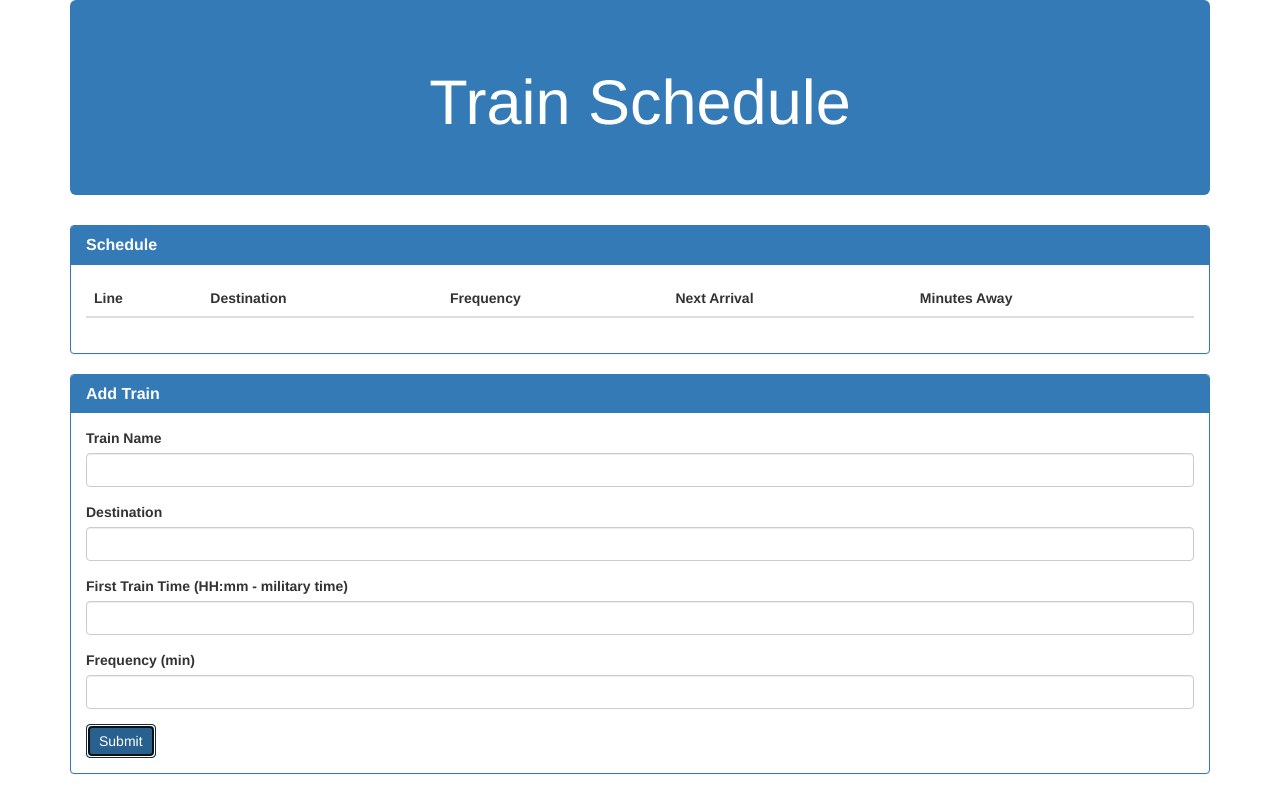
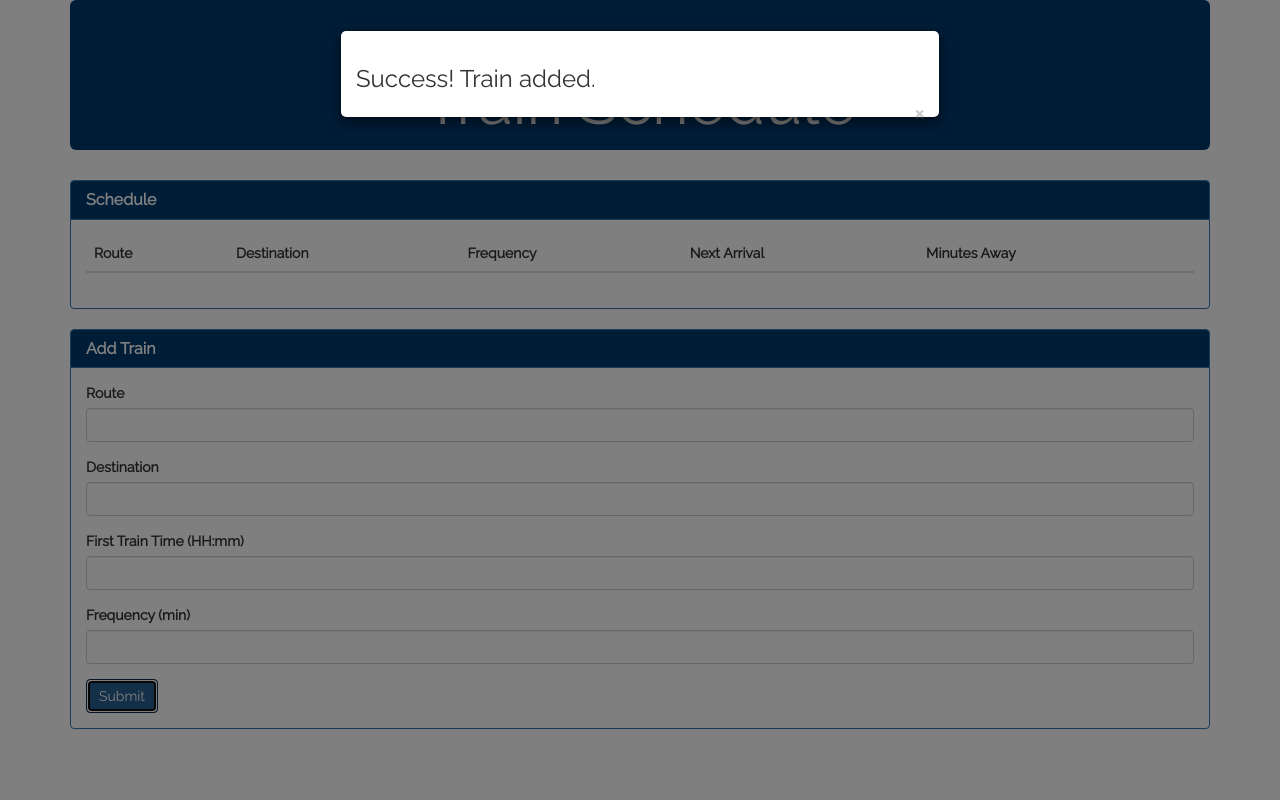
Before and after one commit to BrienHall/train-scheduler, a plain HTML site: page index.html in a window 1280 px wide. Both pictures are taken after typing "Sample", "Sample", "Sample", "Sample" into the empty fields and a click on the button "Submit". Drawn offline with nearby package versions, Linux system fonts and the light colour scheme; no server answers.

Commit message:
working app

```diff
--- a/index.html
+++ b/index.html
@@ -7,9 +7,16 @@
     <meta charset="UTF-8">
     <title>Train Schedule</title>
     <link rel="stylesheet" href="https://maxcdn.bootstrapcdn.com/bootstrap/3.3.7/css/bootstrap.min.css">
+    <link href="https://fonts.googleapis.com/css?family=Raleway" rel="stylesheet">
+    <style>
+      body {
+        font-family: 'Raleway', sans-serif;
+      }
+    </style>
+    <link rel="stylesheet" href="style.css">
     <script src="https://cdnjs.cloudflare.com/ajax/libs/jquery/3.2.1/jquery.min.js"></script>
     <script src="https://maxcdn.bootstrapcdn.com/bootstrap/3.3.7/js/bootstrap.min.js"></script>
-    <script src="https://www.gstatic.com/firebasejs/4.2.0/firebase.js"></script>
+    <script src="https://www.gstatic.com/firebasejs/4.4.0/firebase.js"></script>
     <script src="https://cdn.jsdelivr.net/momentjs/2.12.0/moment.min.js"></script>
 
   </head>
@@ -18,26 +25,21 @@
   <body>
 
     <div class="container">
-
-      <!-- Jumbotron -->
-      <div class="jumbotron" style="background-color: #337ab7; color: white">
+      <div class="jumbotron">
         <h1 class="text-center">Train Schedule</h1>
       </div>
 
       <div class="row">
-
         <div class="col-lg-12">
-
-        <!-- Current Trains-->
           <div class="panel panel-primary">
             <div class="panel-heading">
               <h3 class="panel-title"><strong>Schedule</strong></h3>
             </div>
             <div class="panel-body">
-              <table class="table table-hover" id='train-table'>
+              <table class="table table-hover" id="train-table">
                 <thead>
                   <tr>
-                    <th>Line</th>
+                    <th>Route</th>
                     <th>Destination</th>
                     <th>Frequency</th>
                     <th>Next Arrival</th>
@@ -50,47 +52,51 @@
             </div>
           </div>
 
-          <!-- Add Train  -->
           <div class="panel panel-primary">
             <div class="panel-heading">
               <h3 class="panel-title"><strong>Add Train</strong></h3>
             </div>
             <div class="panel-body">
 
-              <!-- Entry Form -->
               <form>
                 <div class="form-group">
-                  <label for="train-name-input">Train Name</label>
-                  <input class="form-control" id="train-name-input" type="text">
+                  <label for="train-route-input">Route</label>
+                  <input class="form-control" id="train-route-input" type="text">
                 </div>
                 <div class="form-group">
                   <label for="destination-input">Destination</label>
                   <input class="form-control" id="destination-input" type="text">
                 </div>
                 <div class="form-group">
-                  <label for="first-train-input">First Train Time (HH:mm - military time)</label>
+                  <label for="first-train-input">First Train Time (HH:mm)</label>
                   <input class="form-control" id="first-train-input" type="text">
                 </div>
                 <div class="form-group">
                   <label for="frequency-input">Frequency (min)</label>
                   <input class="form-control" id="frequency-input" type="text">
                 </div>
-                <button class="btn btn-primary" id="add-train-btn" type="submit">Submit</button>
+                <button class="btn btn-primary" id="add-train" type="submit">Submit</button>
               </form>
 
             </div>
-
           </div>
-
         </div>
-
       </div>
-
     </div>
 
-    <!-- JavaScript -->
-    <script src="scheduler.js"></script>
+    <div class="modal fade" id="success-modal">
+      <div class="modal-dialog" role="document">
+        <div class="modal-content">
+          <div class="modal-body">
+            <h3>Success! Train added.</h3>
+            <button type="button" class="close" data-dismiss="modal" aria-label="Close">
+            <span aria-hidden="true">&times;</span>
+            </button>
+          </div>
+        </div>
+      </div>
+    </div>
 
+  <script src="scheduler.js"></script>
   </body>
-
 </html>
--- a/scheduler.js
+++ b/scheduler.js
@@ -1,47 +1,44 @@
-// 1. Initialize Firebase
 
 var config = {
-	apiKey: "",
-	authDomain: "",
-	databaseURL: "",
-	projectId: "",
+	apiKey: "AIzaSyBcIfv4moiP8B5XvnI0Z1Jd9hifvwNpghU",
+	authDomain: "train-scheduler-45535.firebaseapp.com",
+	databaseURL: "https://train-scheduler-45535.firebaseio.com",
+	projectId: "train-scheduler-45535",
 	storageBucket: "",
-	messagingSenderId: ""
-};
+	messagingSenderId: "302955548429"
+	};
+
 firebase.initializeApp(config);
+
 var database = firebase.database();
 
+$("#add-train").on("click", function(event) {
+  event.preventDefault();
 
-// 2. Add a train action
-$("#add-train-btn").on("click", function(event) {
-  event.preventDefault();
-  // Grabs user input
-  var trainName = $("#train-name-input").val().trim();
+  var trainName = $("#train-route-input").val().trim();
   var trainDestination= $("#destination-input").val().trim();
   var firstTrain = $('#first-train-input').val().trim();
   var trainFrequency = $("#frequency-input").val().trim();
 
-  // Creates local "temporary" object for holding Train data
   var newTrain = {
     trainName: trainName,
     destination: trainDestination,
     firstTrain: firstTrain,
     frequency: trainFrequency
   };
-  // Insert train data to the database
+
   database.ref().push(newTrain);
-  // Alert
-  alert("Train successfully added");
-  // Clear inputs
+
+  $("#success-modal").modal();
+
   $('input[type="text"]').val('');
 });
 
-// 3. Create Firebase event for adding Train to the database and a row in the html when a user adds an entry
+
 database.ref().on("child_added", function(childSnapshot, prevChildKey) {
 	var snapVal = childSnapshot.val();
 	console.log(snapVal);
 
-	// Calculate the next arrival time based on start time
 	var firstArrival = moment(snapVal.firstTrain, "HH:mm");
 	console.log("firstArrival: " + firstArrival);
 
@@ -77,10 +74,6 @@ database.ref().on("child_added", function(childSnapshot, prevChildKey) {
 	console.log(firstTrain);
 	console.log(minutesAway);
 
-
-
-
-	// Add each train's data into the table
 	$("#train-table > tbody").append("<tr><td>" + trainName + "</td><td>" + destination + "</td><td class='nextTrainFrequency'>" +
 	frequency + "</td><td class='traintime'>" + nextTrainTime + "</td><td class='nextTrainMinutes'>" + minutesAway + "</td></tr>");
 
--- /dev/null
+++ b/style.css
@@ -0,0 +1,12 @@
+.jumbotron, .panel > .panel-heading, .btn {
+	background-color: #003A70;
+	color: white;
+}
+
+.jumbotron {
+	height: 150px;
+}
+
+.panel-body {
+	font-weight: bold;
+}
```
Also changed, not shown: assets/img/background.jpg (added).
